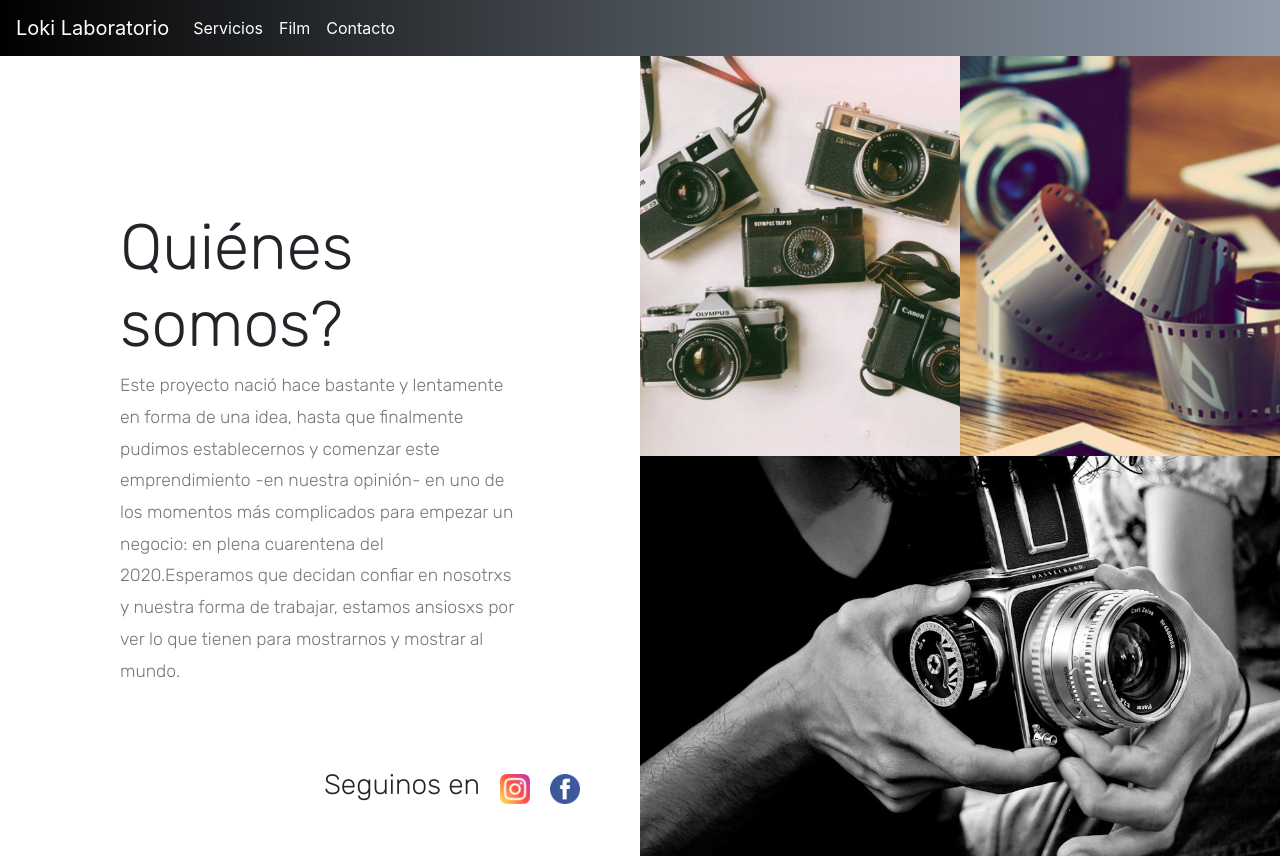
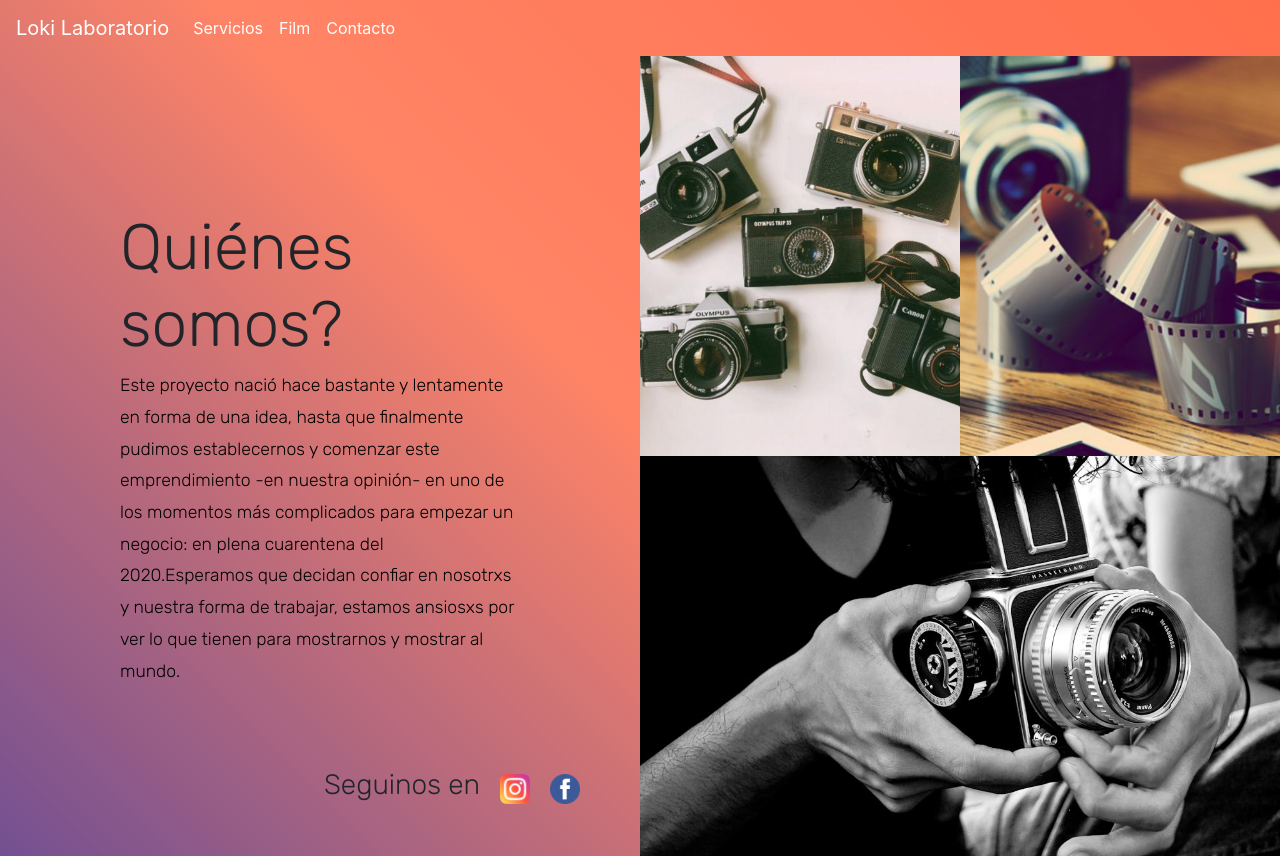
Before and after one commit to JulyKnot/ProyectoCoder, a plain HTML site: page views/nosotros.html in a window 1280 px wide. Drawn offline with nearby package versions, Linux system fonts and the light colour scheme.

Commit message:
Transparenté nav

```diff
--- a/css/estilo.css
+++ b/css/estilo.css
@@ -8,6 +8,9 @@
 body {
   background: linear-gradient(45deg,#735092,#ff8466,#ff6f4c);
   overflow-x: hidden; }
+
+.bg-light {
+  background-color: transparent!important; }
 
 #carrusel {
   padding-top: 100px; }
@@ -45,9 +48,6 @@ h2 {
   line-height: 65px;
   color: #fff;
   font-family: 'Cinzel', serif; }
-
-nav {
-  background-image: linear-gradient(to right, black, #919dab); }
 
 .navbar-light .navbar-brand {
   color: white;
--- a/css/estiloContacto.css
+++ b/css/estiloContacto.css
@@ -8,6 +8,10 @@
 .container-fluid {
 	margin: 0;
 	padding: 0; }
+
+.bg-light {
+   background-color: transparent!important;}
+
 body {
     width: 100%;
     height: 100vh;
@@ -19,8 +23,7 @@ nav {
  		flex-direction: row;
  		justify-content: flex-start;
 	 	font-style: normal;
-	 	font-weight: normal;
-	 	background-image: linear-gradient(to right, black , #919dab); }
+	 	font-weight: normal; }
 
 .navbar-light .navbar-brand {
    color: white }
@@ -147,6 +150,10 @@ transition: .3s; }
   .contact-box{
     grid-template-columns: 1fr;
   }
+  .container-fluid{
+    margin: 0;
+    padding: 0;
+  }
   .left {
     height: 120px;
   }
--- a/css/estiloFilm.css
+++ b/css/estiloFilm.css
@@ -13,8 +13,10 @@ nav {
  		flex-direction: row;
  		justify-content: flex-start;
 	 	font-style: normal;
-	 	font-weight: normal;
-	 	background-image: linear-gradient(to right, black , #919dab); }
+	 	font-weight: normal; }
+
+.bg-light {
+   background-color: transparent!important; }
 
 .navbar-light .navbar-brand {
    color: white }
--- a/css/estiloNosotros.css
+++ b/css/estiloNosotros.css
@@ -1,5 +1,6 @@
 body {
-		overflow-x: hidden; }
+	overflow-x: hidden;
+	background: linear-gradient(45deg,#735092,#ff8466,#ff6f4c); }
 
 .container-fluid {
 	margin: 0;
@@ -10,8 +11,10 @@ nav {
  	flex-direction: row;
 	justify-content: flex-start;
 	font-style: normal;
-	font-weight: normal;
-	background-image: linear-gradient(to right, black , #919dab); }
+	font-weight: normal; }
+
+.bg-light {
+   background-color: transparent!important; }
 
 .navbar-light .navbar-brand {
    color: white }
@@ -41,7 +44,7 @@ nav {
 
 .content p {
 	font-size: 1.1em;
-	color: #777;
+	color: black;
 	line-height: 1.8em;
 	font-family: 'Rubik', sans-serif; }
 
--- a/css/estiloServicio.css
+++ b/css/estiloServicio.css
@@ -8,11 +8,8 @@ body {
 	overflow-x: hidden;
 	background-color: #91A4B8 !important; }
 
-#colornav{
-	background-image: linear-gradient(to right, black , #919dab); }
-
-nav {
-	background-image: linear-gradient(to right, black , #919dab); }
+.bg-light {
+  background-color: transparent!important; }
 
 .navbar-light .navbar-brand {
    color: white;
```
